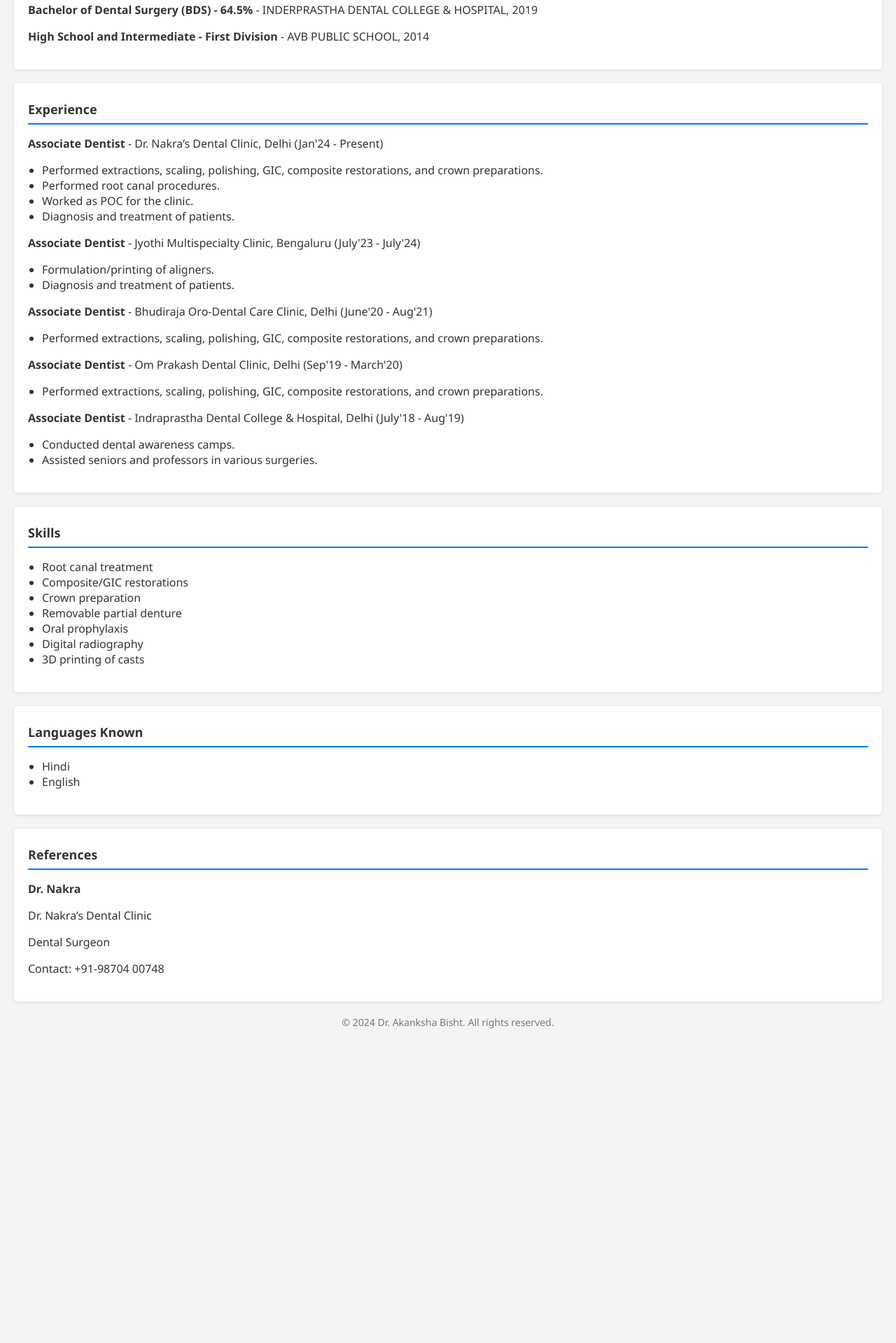
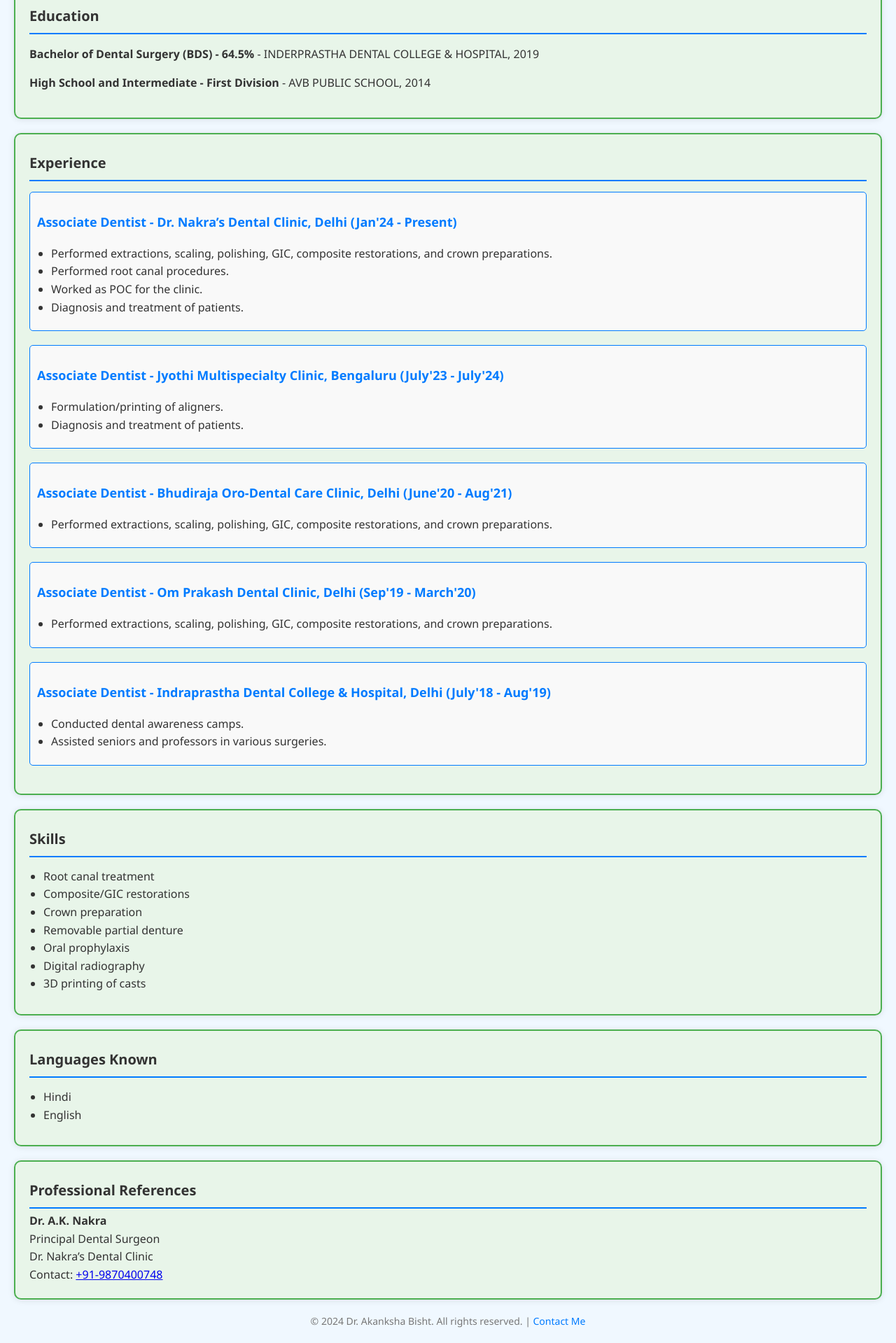
Before and after one commit to Iamme0547/akanksha, a plain HTML site: page index.html in a window 1280 px wide. Shown: the part 467-2386 px from the top of the page at 70% size. Before the commit the page ends 1957 px from the top, so only its background shows below. Drawn offline with Linux system fonts and the light colour scheme.

Commit message:
Update index.html

```diff
--- a/index.html
+++ b/index.html
@@ -9,32 +9,40 @@
             font-family: 'Segoe UI', Tahoma, Geneva, Verdana, sans-serif;
             margin: 0;
             padding: 20px;
-            background-color: #f4f4f4;
+            background-color: #f0f8ff;
             color: #333;
+            line-height: 1.6;
         }
         header {
             display: flex;
             justify-content: space-between;
             align-items: center;
-            background-color: #ffffff;
             padding: 20px;
-            box-shadow: 0 2px 10px rgba(0, 0, 0, 0.15);
-            border-radius: 5px;
             margin-bottom: 20px;
+            border-radius: 10px;
+            background-color: #e8f5e9; /* Light green background */
+            border: 2px solid #4caf50; /* Green border */
+            box-shadow: 0 4px 20px rgba(0, 0, 0, 0.1);
+            transition: background-color 0.3s;
+        }
+        header:hover {
+            background-color: #c8e6c9; /* Slightly darker on hover */
         }
         h1 {
             margin: 0;
-            font-size: 28px;
+            font-size: 32px;
             color: #007BFF;
+            font-weight: bold;
         }
         h2 {
             margin: 5px 0;
-            font-size: 20px;
+            font-size: 22px;
             color: #555;
+            font-weight: normal;
         }
         img {
-            width: 100px;
-            height: 100px;
+            width: 120px;
+            height: 120px;
             object-fit: cover;
             border-radius: 50%;
             border: 3px solid #007BFF;
@@ -42,26 +50,41 @@
         }
         section {
             padding: 20px;
-            border-radius: 5px;
+            border-radius: 10px;
             margin-bottom: 20px;
-            background-color: #ffffff;
-            box-shadow: 0 1px 5px rgba(0, 0, 0, 0.1);
-            transition: transform 0.2s;
+            background-color: #e8f5e9; /* Light green background */
+            border: 2px solid #4caf50; /* Green border */
+            box-shadow: 0 1px 10px rgba(0, 0, 0, 0.1);
+            transition: transform 0.2s, box-shadow 0.2s;
         }
         section:hover {
-            transform: translateY(-2px);
+            transform: translateY(-5px);
+            box-shadow: 0 4px 20px rgba(0, 0, 0, 0.2);
         }
         ul {
             list-style-type: disc;
             padding-left: 20px;
+            margin: 10px 0;
         }
         .section-header {
             border-bottom: 2px solid #007BFF;
             padding-bottom: 8px;
             margin-bottom: 15px;
             font-weight: bold;
+            font-size: 20px;
+            color: #333;
+        }
+        .experience-item {
+            margin-bottom: 20px;
+            padding: 10px;
+            border: 1px solid #007BFF;
+            border-radius: 5px;
+            background-color: #f9f9f9; /* Light grey background */
+        }
+        .experience-title {
+            font-weight: bold;
             font-size: 18px;
-            color: #333;
+            color: #007BFF;
         }
         .contact-info {
             font-style: italic;
@@ -73,6 +96,14 @@
             margin-top: 20px;
             font-size: 14px;
             color: #777;
+        }
+        footer a {
+            color: #007BFF;
+            text-decoration: none;
+            transition: color 0.2s;
+        }
+        footer a:hover {
+            text-decoration: underline;
         }
         @media (max-width: 600px) {
             header {
@@ -105,37 +136,53 @@
 
 <section>
     <h2 class="section-header">Education</h2>
+    <div class="two-column">
+        <div class="column">
             <p><strong>Bachelor of Dental Surgery (BDS) - 64.5%</strong> - INDERPRASTHA DENTAL COLLEGE & HOSPITAL, 2019</p>
+        </div>
+        <div class="column">
             <p><strong>High School and Intermediate - First Division</strong> - AVB PUBLIC SCHOOL, 2014</p>
+        </div>
+    </div>
 </section>
 
 <section>
     <h2 class="section-header">Experience</h2>
-    <p><strong>Associate Dentist</strong> - Dr. Nakra’s Dental Clinic, Delhi (Jan'24 - Present)</p>
+    <div class="experience-item">
+        <p class="experience-title">Associate Dentist - Dr. Nakra’s Dental Clinic, Delhi (Jan'24 - Present)</p>
         <ul>
             <li>Performed extractions, scaling, polishing, GIC, composite restorations, and crown preparations.</li>
             <li>Performed root canal procedures.</li>
             <li>Worked as POC for the clinic.</li>
             <li>Diagnosis and treatment of patients.</li>
         </ul>
-    <p><strong>Associate Dentist</strong> - Jyothi Multispecialty Clinic, Bengaluru (July'23 - July'24)</p>
+    </div>
+    <div class="experience-item">
+        <p class="experience-title">Associate Dentist - Jyothi Multispecialty Clinic, Bengaluru (July'23 - July'24)</p>
         <ul>
             <li>Formulation/printing of aligners.</li>
             <li>Diagnosis and treatment of patients.</li>
         </ul>
-    <p><strong>Associate Dentist</strong> - Bhudiraja Oro-Dental Care Clinic, Delhi (June'20 - Aug'21)</p>
+    </div>
+    <div class="experience-item">
+        <p class="experience-title">Associate Dentist - Bhudiraja Oro-Dental Care Clinic, Delhi (June'20 - Aug'21)</p>
         <ul>
             <li>Performed extractions, scaling, polishing, GIC, composite restorations, and crown preparations.</li>
         </ul>
-    <p><strong>Associate Dentist</strong> - Om Prakash Dental Clinic, Delhi (Sep'19 - March'20)</p>
+    </div>
+    <div class="experience-item">
+        <p class="experience-title">Associate Dentist - Om Prakash Dental Clinic, Delhi (Sep'19 - March'20)</p>
         <ul>
             <li>Performed extractions, scaling, polishing, GIC, composite restorations, and crown preparations.</li>
         </ul>
-    <p><strong>Associate Dentist</strong> - Indraprastha Dental College & Hospital, Delhi (July'18 - Aug'19)</p>
+    </div>
+    <div class="experience-item">
+        <p class="experience-title">Associate Dentist - Indraprastha Dental College & Hospital, Delhi (July'18 - Aug'19)</p>
         <ul>
             <li>Conducted dental awareness camps.</li>
             <li>Assisted seniors and professors in various surgeries.</li>
         </ul>
+    </div>
 </section>
 
 <section>
@@ -159,16 +206,19 @@
     </ul>
 </section>
 
-<section>
-    <h2 class="section-header">References</h2>
-    <p><strong>Dr. Nakra</strong></p>
-    <p>Dr. Nakra’s Dental Clinic</p>
-    <p>Dental Surgeon</p>
-    <p>Contact: +91-98704 00748</p>
+<section style="margin: 0; padding: 10;">
+    <h2 class="section-header" style="margin-bottom: 5px;">Professional References</h2>
+    <div class="reference" style="margin: 0; padding: 0;">
+        <p style="margin: 0;"><strong>Dr. A.K. Nakra</strong></p>
+        <p style="margin: 0;">Principal Dental Surgeon</p>
+        <p style="margin: 0;">Dr. Nakra’s Dental Clinic</p>
+        <p style="margin: 0;">Contact: <a href="tel:+919870400748">+91-9870400748</a></p>
+    </div>
 </section>
 
+
 <footer>
-    &copy; 2024 Dr. Akanksha Bisht. All rights reserved.
+    &copy; 2024 Dr. Akanksha Bisht. All rights reserved. | <a href="mailto:akanksha.shail2792@gmail.com">Contact Me</a>
 </footer>
 
 </body>
```
Lines whose indentation alone changed are shown as unchanged.
